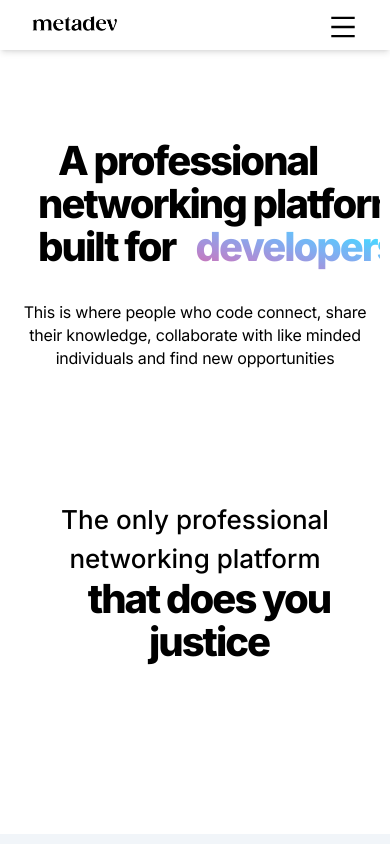
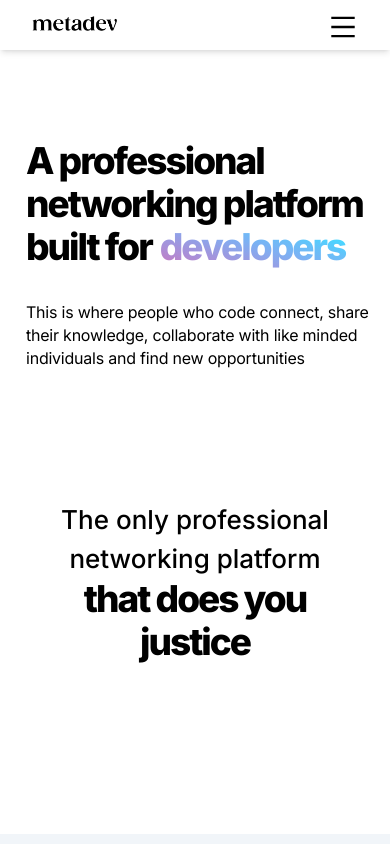
Before and after one commit to Devrajsinh-Jhala/Collabi, a React (Create React App) app: page / in a window 390 px wide. Shown: the top 844 px of the page. Built offline with nearby package versions, Linux system fonts and the light colour scheme.

Commit message:
Fixed overflow issues

```diff
--- a/src/containers/Header.jsx
+++ b/src/containers/Header.jsx
@@ -13,17 +13,17 @@ const Header = () => {
         <div className="flex flex-col gap-12 items-center p-[10px] mt-[1rem]">
           <div className="flex  flex-col items-center gap-2 md:gap-4 lg:gap-6">
             <div className=" flex flex-wrap sm:w-[70%]  sm:justify-center ">
-              <div className="overflow-hidden mt-16">
-                <h1 className=" z-0 w-full max-w-[1000px] text-left sm:text-center big-text mb-[1.5rem] sm:mb-[0]  ">
-                  <span className="sm:p-2 px-5">
+              <div className="overflow-hidden pl-4 sm:pl-0 mt-16">
+                <h1 className=" z-0 w-full overflow-hidden max-w-[1000px] text-left sm:text-center big-text mb-[1.5rem] sm:mb-[0]  ">
+                  <span className="sm:p-2">
                     A professional networking platform built for
                   </span>
-                  <span className=" colored-text">developers</span>
+                  <span className=" p-2 sm:p-0 colored-text">developers</span>
                 </h1>
               </div>
             </div>
-            <div className="sm:mt-4  sm:w-[60%] sub-head overflow-hidden mb-[2rem] sm:mb-[0]">
-              <h1 className="text-center leading-[23px] sm:leading-[30px] tracking-[-0.014em] text-16px sm:text-[18px]">
+            <div className="sm:mt-4 pl-4 sm:pl-0 sm:w-[60%] sub-head overflow-hidden mb-[2rem] sm:mb-[0]">
+              <h1 className=" text-left sm:text-center leading-[23px] sm:leading-[30px] tracking-[-0.014em] text-16px sm:text-[18px]">
                 {" "}
                 This is where people who code connect, share their knowledge,
                 collaborate with like minded individuals and find new
--- a/src/index.css
+++ b/src/index.css
@@ -24,7 +24,7 @@
 }
 
 .big-text {
-  @apply text-[40px] ml-7 leading-[2.68rem] lg:text-[54px] lg:font-[800] tracking-[-2px] lg:leading-[4rem] font-extrabold;
+  @apply text-[37px] leading-[2.68rem] lg:text-[54px] lg:font-[800] tracking-[-2px] lg:leading-[4rem] font-extrabold;
 }
 
 .input-field {
```
